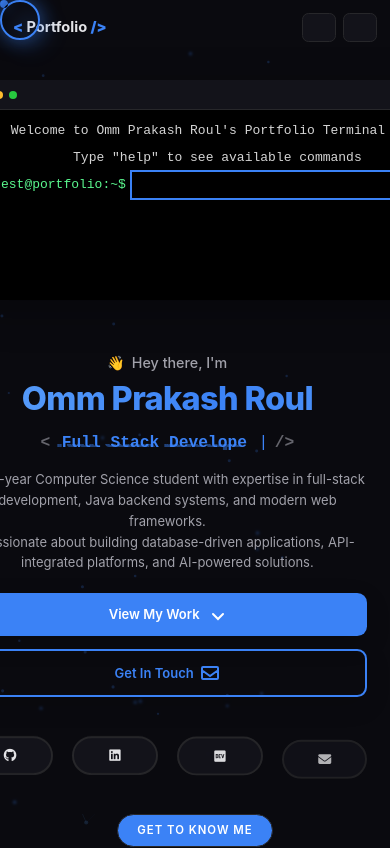
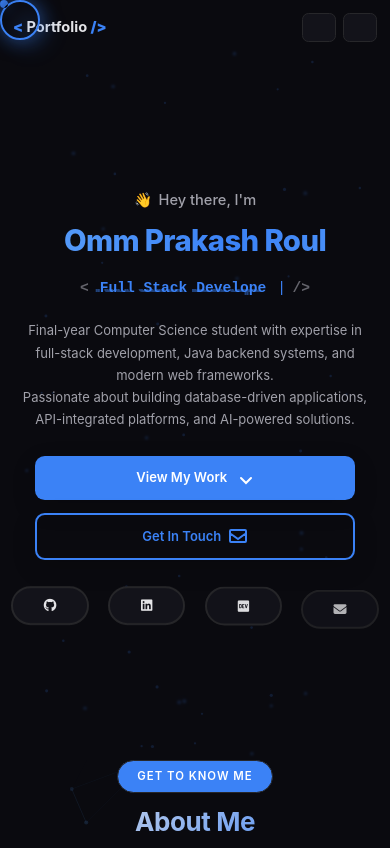
Before and after one commit to Omm7/omm-pakash-roul, a React (Create React App) app: page / in a window 390 px wide. Shown: the top 848 px of the page. Built offline with nearby package versions, Linux system fonts and the light colour scheme.

Commit message:
Mobile UX: completely remove terminal from mobile (768px), content-first mobile hero with larger typography

```diff
--- a/src/components/Hero/Hero.css
+++ b/src/components/Hero/Hero.css
@@ -456,61 +456,113 @@
 
 @media (max-width: 768px) {
   .hero-section {
-    padding: var(--spacing-xl) 0 var(--spacing-2xl) 0;
+    padding: var(--spacing-2xl) 0;
     min-height: auto;
+    display: flex;
+    align-items: center;
+    justify-content: center;
   }
 
   .hero-content {
-    gap: var(--spacing-lg);
+    gap: 0;
+    text-align: center;
+    display: flex;
+    flex-direction: column;
   }
 
+  /* Hide terminal container on mobile - no gap */
   .hero-visual {
+    display: none !important;
+  }
+
+  .hero-text-container {
+    width: 100%;
+    max-width: 100%;
+  }
+
+  .hero-greeting {
+    font-size: 1.125rem;
     margin-bottom: var(--spacing-md);
   }
 
   .hero-name {
-    font-size: 2.5rem;
-    margin-bottom: var(--spacing-md);
+    font-size: 2.75rem;
+    line-height: 1.1;
+    margin-bottom: var(--spacing-lg);
   }
 
   .hero-role {
-    font-size: 1.25rem;
+    font-size: 1.375rem;
     flex-wrap: wrap;
     justify-content: center;
-    margin-bottom: var(--spacing-md);
+    margin-bottom: var(--spacing-lg);
+  }
+
+  .hero-description {
+    font-size: 1.0625rem;
+    line-height: 1.7;
+    margin-bottom: var(--spacing-xl);
+    padding: 0 var(--spacing-md);
+  }
+
+  .hero-cta {
+    gap: var(--spacing-md);
+    margin-bottom: var(--spacing-xl);
+  }
+
+  .hero-cta .btn {
+    width: 100%;
+    max-width: 320px;
+    padding: 1rem 2rem;
+    font-size: 1.0625rem;
+  }
+
+  .hero-social {
+    justify-content: center;
+  }
+
+  .social-link {
+    width: 48px;
+    height: 48px;
+    font-size: 1.25rem;
+  }
+
+  .particles-container {
+    opacity: 0.15;
+  }
+
+  .scroll-indicator {
+    display: none;
+  }
+}
+
+@media (max-width: 480px) {
+  .hero-section {
+    padding: var(--spacing-xl) 0;
+  }
+
+  .hero-name {
+    font-size: 2.25rem;
+  }
+
+  .hero-role {
+    font-size: 1.125rem;
   }
 
   .hero-description {
     font-size: 1rem;
-    line-height: 1.6;
-    margin-bottom: var(--spacing-lg);
-  }
-
-  .hero-greeting {
-    font-size: 1.1rem;
-    margin-bottom: var(--spacing-sm);
-  }
-
-  .hero-cta {
-    gap: var(--spacing-md);
+    padding: 0 var(--spacing-sm);
   }
 
   .hero-cta .btn {
-    width: 100%;
-    padding: 0.875rem 1.5rem;
+    padding: 0.875rem 1.75rem;
     font-size: 1rem;
   }
 
-  .visual-container {
-    max-width: 300px;
-  }
-
-  .particles-container {
-    opacity: 0.2;
-  }
-
-  .scroll-indicator {
-    display: none;
+  .social-link {
+    width: 44px;
+    height: 44px;
+    font-size: 1.125rem;
   }
 }
 
--- a/src/components/Utilities/InteractiveTerminal.css
+++ b/src/components/Utilities/InteractiveTerminal.css
@@ -16,6 +16,13 @@
   transform-style: preserve-3d;
   transition: all 0.3s cubic-bezier(0.4, 0, 0.2, 1);
   cursor: pointer;
+}
+
+/* === MOBILE: HIDE TERMINAL COMPLETELY === */
+@media (max-width: 768px) {
+  .interactive-terminal {
+    display: none !important;
+  }
 }
 
 /* === TERMINAL HEADER === */
@@ -238,142 +245,7 @@
   }
 }
 
-@media (max-width: 768px) {
-  .interactive-terminal {
-    width: 92%;
-    max-width: 92%;
-    height: 230px !important;
-    max-height: 230px !important;
-    border-radius: 8px;
-    margin: 0 auto var(--spacing-lg, 1.5rem) auto;
-    box-shadow: 0 10px 40px rgba(0, 0, 0, 0.3);
-  }
-
-  .terminal-header {
-    padding: 8px 12px;
-    min-height: 32px;
-  }
-
-  .terminal-button {
-    width: 9px;
-    height: 9px;
-  }
-
-  .terminal-buttons {
-    gap: 5px;
-  }
-
-  .terminal-title {
-    display: none;
-  }
-
-  .terminal-body {
-    padding: 12px 14px !important;
-    min-height: 188px !important;
-    max-height: 188px !important;
-    font-size: 14px !important;
-    line-height: 1.75 !important;
-    overflow: hidden !important;
-  }
-
-  .terminal-line {
-    margin-bottom: 6px;
-  }
-
-  /* Hide lines beyond 4th line on mobile */
-  .terminal-line:nth-child(n+5) {
-    display: none;
-  }
-
-  .terminal-output {
-    margin: 6px 0;
-  }
-
-  .terminal-input input {
-    font-size: 14px;
-    padding: 6px 0;
-  }
-
-  .terminal-prompt {
-    font-size: 14px;
-  }
-
-  /* Remove scrollbar on mobile */
-  .terminal-body::-webkit-scrollbar {
-    display: none;
-  }
-
-  .terminal-body {
-    -ms-overflow-style: none;
-    scrollbar-width: none;
-  }
-}
-
-@media (max-width: 640px) {
-  .interactive-terminal {
-    width: 94%;
-    max-width: 94%;
-    height: 220px !important;
-    max-height: 220px !important;
-  }
-
-  .terminal-body {
-    padding: 10px 12px !important;
-    min-height: 178px !important;
-    max-height: 178px !important;
-    font-size: 14px !important;
-    line-height: 1.8 !important;
-  }
-}
-
-@media (max-width: 480px) {
-  .interactive-terminal {
-    width: 95%;
-    max-width: 95%;
-    height: 220px !important;
-    max-height: 220px !important;
-    border-radius: 6px;
-  }
-
-  .terminal-header {
-    padding: 7px 10px;
-    min-height: 30px;
-  }
-
-  .terminal-button {
-    width: 8px;
-    height: 8px;
-  }
-
-  .terminal-buttons {
-    gap: 4px;
-  }
-
-  .terminal-body {
-    padding: 10px !important;
-    min-height: 180px !important;
-    max-height: 180px !important;
-    font-size: 13px !important;
-    line-height: 1.75 !important;
-  }
-
-  .terminal-line {
-    margin-bottom: 4px;
-  }
-
-  .terminal-output {
-    margin: 4px 0;
-  }
-
-  .terminal-input input {
-    font-size: 13px;
-    padding: 5px 0;
-  }
-
-  .terminal-prompt {
-    font-size: 13px;
-  }
-}
+/* Terminal hidden on mobile - see top of file */
 
 /* === EXTRA SMALL MOBILE (iPhone SE, etc) === */
 @media (max-width: 375px) {
```
